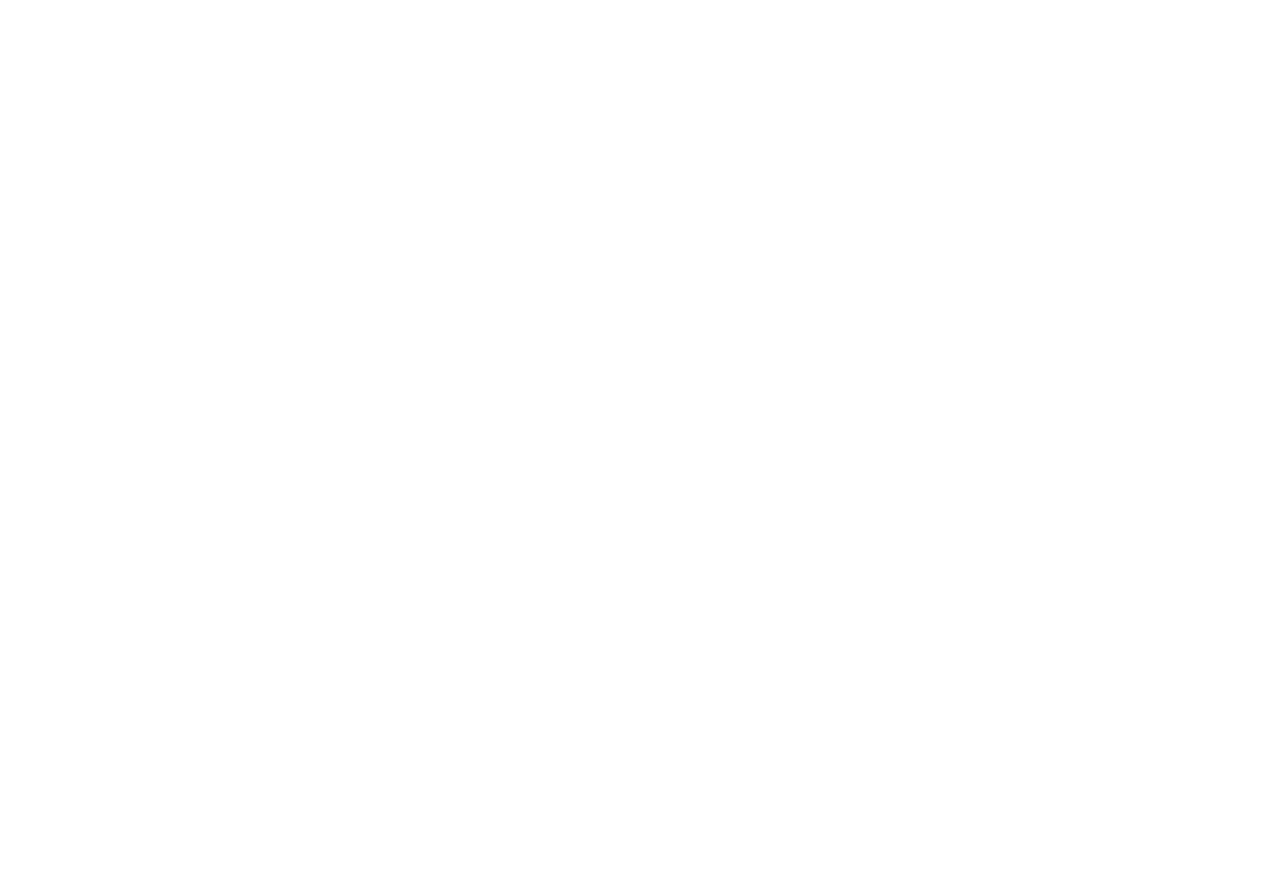
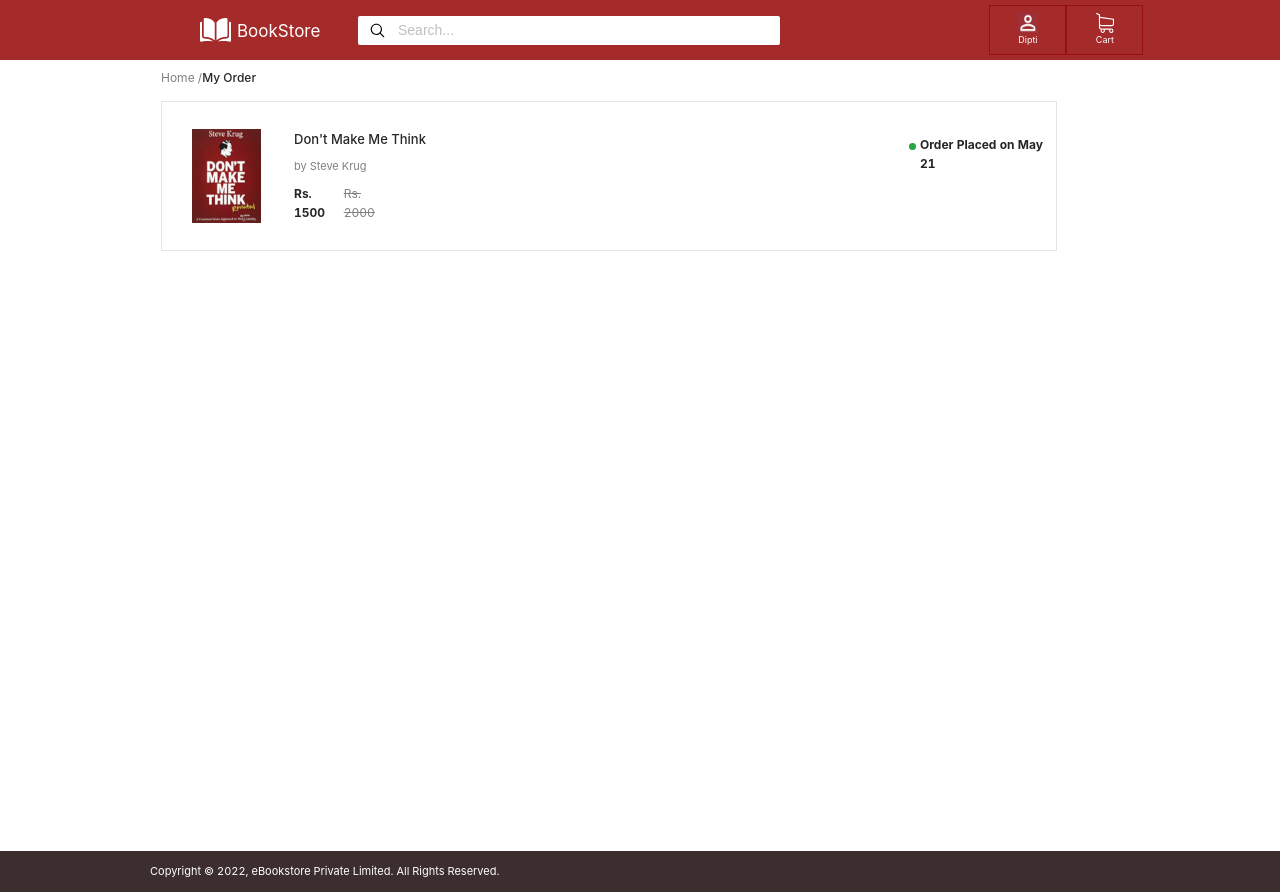
Before and after one commit to Dipti104706/BookStoreReact, a React (Create React App) app: page /orders in a window 1280 px wide. Before the commit the page ends 800 px from the top, so only its background shows below. Built offline with nearby package versions, Linux system fonts and the light colour scheme.

Commit message:
[Dipti]Added: My wishlist and orders pages added

```diff
--- a/src/components/header/Header.css
+++ b/src/components/header/Header.css
@@ -23,8 +23,8 @@
 
 .Search-logo{
     margin-left: 11px;
-    width: 20px;
-    height: 20px;
+    width: 17px;
+    height: 17px;
 }
 
 .Search-Text{
@@ -103,6 +103,7 @@
     font-size: 11px;
     color: rgb(158, 157, 157);
     margin-left: 10px;
+    cursor: pointer;
 }
 
 .logout{
--- a/src/components/header/Header.jsx
+++ b/src/components/header/Header.jsx
@@ -15,6 +15,7 @@
 import { useHistory } from 'react-router';
 
 function BookHeader() {
+    let history = useHistory()
     const [open, setOpen] = React.useState(false);
     const [anchorEl, setAnchorEl] = React.useState(null);
 
@@ -35,7 +36,7 @@
             </div>
             <div className="Search">
                 <img className="Search-logo" src={search} alt="search"/>
-                <Input className="Search-Text" style={{background:'rgb(255 255 255)',borderColor:'rgb(255 255 255)',width:300}} placeholder="Search..."/>
+                <Input className="Search-Text" style={{background:'rgb(255 255 255)',borderColor:'rgb(255 255 255)',width:300, height:28}} placeholder="Search..."/>
             </div>
             <div className="profile" onClick={handleClick}>
                 <img src = {profile} className = "mainprofilelogo"/>
@@ -52,11 +53,11 @@
                                 </div>
                                 <div className="division">
                                     <img src = {order} alt = "profile" className = "icons"/>
-                                    <p className = "tags">My Orders</p>
+                                    <p className = "tags" onClick={()=>(history.push('/orders'))}>My Orders</p>
                                 </div>
                                 <div className="division">
                                     <img src = {heart} alt = "profile" className = "icons"/>
-                                    <p className = "tags">My Wishlist</p>
+                                    <p className = "tags" onClick={()=>(history.push('/wishlist'))}>My Wishlist</p>
                                 </div>
                                 <button className = "logout">Logout</button>
                             </div>
--- /dev/null
+++ b/src/components/orders/Orders.css
@@ -0,0 +1,35 @@
+.orders{
+    display:flex;
+    flex-direction: column;
+    justify-content: center;
+    width: 70vw;
+    height: fit-content;
+    position: relative;
+    left: 161px;
+    gap: 5px;
+}
+
+.datecontainer{
+    height: 80px;
+    display:flex;
+}
+
+.greenDot{
+    width: 7px;
+    height: 7px;
+    background-color: #26A541;
+    border-radius: 50%;
+    margin-top: 7px;
+    margin-right: 4px;
+}
+.date{
+    font-size: 12px;
+    font-weight: bold;
+}
+
+.orderDescription{
+    display: flex;
+    flex-direction: column;
+    width: 640px;
+    gap:10px;
+}
--- /dev/null
+++ b/src/components/orders/Orders.jsx
@@ -0,0 +1,40 @@
+import React from 'react'
+import './Orders.css';
+import FooterCopyrights from '../footer/Footer'
+import BookHeader from '../header/Header';
+import book from '../../assets/dont1.png';
+import { useHistory } from "react-router-dom";
+
+function Orders() {
+    let history = useHistory();
+    return (
+        <div>
+            <BookHeader/>
+            <div className="orders">
+                <div className="top">
+                    <div className="home" onClick={()=>(history.push('/dashboard'))}> Home / </div>
+                    <div className="part1">My Order</div>
+                </div>
+                <div className="wishlistContainer">
+                    <img className="BookImage" src={book}/>
+                    <div className="orderDescription">
+                        <div className="bookName1">Don't Make Me Think</div>
+                        <div className="authorname1">by Steve Krug</div>
+                        <div className="price1">
+                            <div className="discount1">Rs. 1500</div>
+                            <div className="original1">Rs. 2000</div>
+                        </div>
+                    </div>
+                    <div className="datecontainer">
+                        <div className="greenDot"></div>
+                        <div className="date">Order Placed on May 21</div>
+                    </div>
+
+                </div>
+            </div>
+            <FooterCopyrights/>
+        </div>
+    )
+}
+
+export default Orders
--- /dev/null
+++ b/src/components/wishlist/Wishlist.jsx
@@ -0,0 +1,40 @@
+import React from 'react'
+import FooterCopyrights from '../footer/Footer'
+import BookHeader from '../header/Header';
+import './wishlist.css';
+import book from '../../assets/dont1.png';
+import { DeleteOutlined } from '@ant-design/icons';
+import { useHistory } from "react-router-dom";
+
+function Wishlist() {
+    let history = useHistory()
+    return (
+        <div>
+            <BookHeader/>
+            <div className="wishlist">
+                <div className="top">
+                    <div className="home" onClick={()=>(history.push('/dashboard'))}> Home / </div>
+                    <div className="part1">My Wishlist</div>
+                </div>
+                <div className="mid-container">
+                    <h3>My Wishlist(01)</h3>
+                </div>
+                <div className="wishlistContainer">
+                    <img className="BookImage" src={book}/>
+                    <div className="allDescription">
+                        <div className="bookName1">Don't Make Me Think</div>
+                        <div className="authorname1">by Steve Krug</div>
+                        <div className="price1">
+                            <div className="discount1">Rs. 1500</div>
+                            <div className="original1">Rs. 2000</div>
+                        </div>
+                    </div>
+                    <DeleteOutlined style={{color:'#a39f9f'}}/>
+                </div>
+            </div>
+            <FooterCopyrights/>
+        </div>
+    )
+}
+
+export default Wishlist
--- /dev/null
+++ b/src/components/wishlist/wishlist.css
@@ -0,0 +1,82 @@
+.wishlist{
+    display:flex;
+    flex-direction: column;
+    justify-content: center;
+    width: 70vw;
+    height: fit-content;
+    position: relative;
+    left: 161px;
+}
+
+.top{
+    display:flex;
+    height: 36px;
+    align-items: center;
+}
+
+.mid-container{
+    display: flex;
+    align-items: center;
+    height: 50px;
+    padding-left: 30px;
+    background-color: rgb(195 190 190 / 20%);
+    border: 1px solid rgb(195 190 190 / 20%);
+}
+
+.home{
+    color: grey;
+    font-size: 12px;
+    cursor: pointer;
+}
+
+.part1{
+    font-size: 12px;
+    font-weight: 500;
+}
+
+.wishlistContainer{
+    display: flex;
+    height: 150px;
+    border: 1px solid rgba(131, 127, 127, 0.2);
+    align-items: center;
+}
+
+.BookImage{
+    width: 99px;
+    height: 94px;
+    padding-left: 30px;
+    margin-right: 33px;
+}
+
+.allDescription{
+    display: flex;
+    flex-direction: column;
+    width: 776px;
+    gap:10px;
+}
+
+.bookName1{
+    font-size: 13px;
+    height: 19px;
+    font-weight: 500;
+}
+.authorname1{
+      font-size: 11px;
+      color: gray;
+}
+
+.price1{
+    display: flex;
+    width: 99px;
+    justify-content: space-between;
+}
+
+.discount1{
+    font-size: 12px;
+    font-weight: bold;
+}
+.original1{
+    font-size: 12px;
+    color: gray;
+    text-decoration: line-through;
+}
--- a/src/pages/router/Router.jsx
+++ b/src/pages/router/Router.jsx
@@ -4,6 +4,8 @@
     Switch,
     Route
   } from "react-router-dom";
+import Orders from '../../components/orders/Orders';
+import Wishlist from '../../components/wishlist/Wishlist';
 import Dashboard from '../dashboard/Dashboard';
 import ResetPassword from '../resetPassword/ResetPassword';
 import SigninSignup from '../signinSignup/SigninSignup';
@@ -15,6 +17,8 @@
                   <Route path = "/" exact component = {SigninSignup}/>
                   <Route path = "/forgotpassword" component = {ResetPassword}/>
                   <Route path = "/dashboard" component = {Dashboard}/>
+                  <Route path = "/wishlist" component = {Wishlist}/>
+                  <Route path = "/orders" component = {Orders}/>
              </Switch>
         </Router>
     )
```
Also changed, not shown: src/App.js (+2 -10 lines), src/components/pleaseLogin/PleaseLogin.jsx (added, +11 -0 lines), src/components/pleaseLogin/PleaseLogin.css (added).
